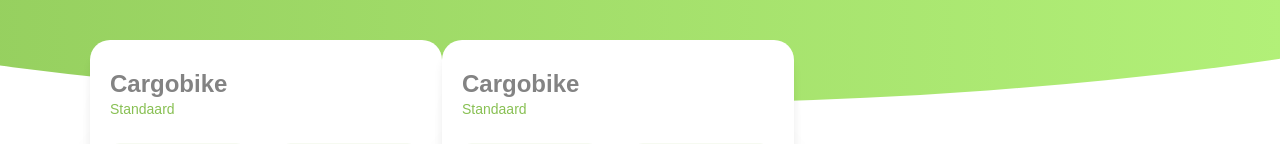
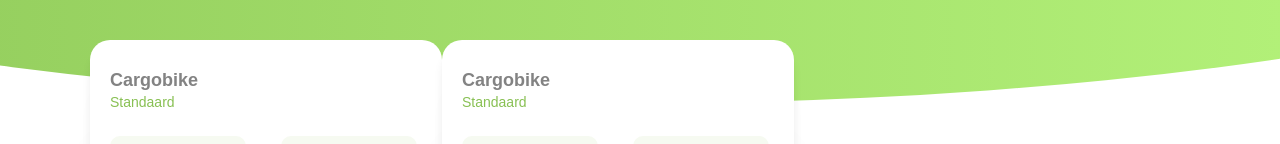
Before and after one commit to ajnjanssen/cargobike, a React (Create React App) app in the folder cargobike/: page /OndDashboard in a window 1280 px wide. Shown: the part 274-418 px from the top of the page. Built offline with nearby package versions, Linux system fonts and the light colour scheme; no server answers; the database is empty.

Commit message:
Big fonts fixed

```diff
--- a/cargobike/src/components/Navbar.css
+++ b/cargobike/src/components/Navbar.css
@@ -234,7 +234,7 @@ li{
 .Cargobike_title {
         font-family: 'Poppins', sans-serif;
         font-weight: 600;
-        font-size: 24px;
+        font-size: 18px;
         color: #838383;
         margin-top: 10px;
 }
--- a/cargobike/src/pages/Login.js
+++ b/cargobike/src/pages/Login.js
@@ -105,8 +105,8 @@ function Login() {
         .signInWithEmailAndPassword(email, password)
         .catch((error) =>
           history.push('/Login'),
-          event.preventDefault(),
-          alert('E-mail adres of wachtwoord komt niet overeen'),
+          // event.preventDefault(),
+          // alert('E-mail adres of wachtwoord komt niet overeen'),
           );
         history.push('/OndDashboard');
     };
```
